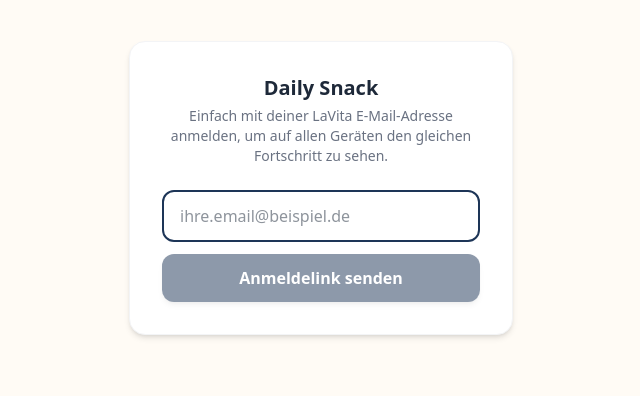
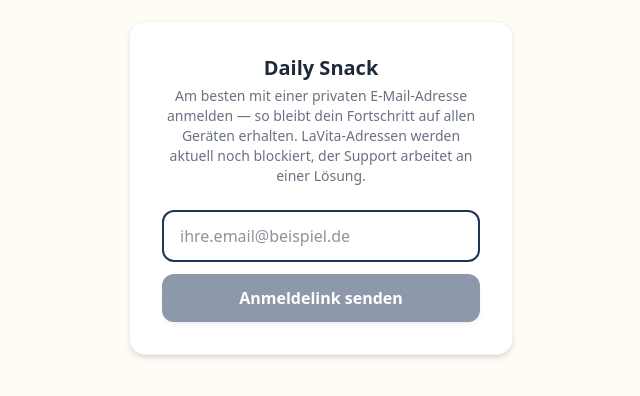
Before and after one commit to hifelix11/daily-snack-prototype, a Next.js app: page / in a window 1280 px wide. Shown: the part 212-608 px from the top of the page, without its empty margins (319-959 px from the left). Built offline with nearby package versions, Linux system fonts and the light colour scheme; no server answers.

Commit message:
Update SignInScreen text for clarity and user guidance on email registration

```diff
--- a/app/providers.tsx
+++ b/app/providers.tsx
@@ -120,8 +120,9 @@
           Daily Snack
         </h1>
         <p className="text-sm text-gray-500 text-center mb-6">
-          Einfach mit deiner LaVita E-Mail-Adresse anmelden, um auf allen
-          Geräten den gleichen Fortschritt zu sehen.
+          Am besten mit einer privaten E-Mail-Adresse anmelden — so bleibt dein
+          Fortschritt auf allen Geräten erhalten. LaVita-Adressen werden aktuell
+          noch blockiert, der Support arbeitet an einer Lösung.
         </p>
         <form onSubmit={handleSubmit} className="flex flex-col gap-3">
           <input
```
